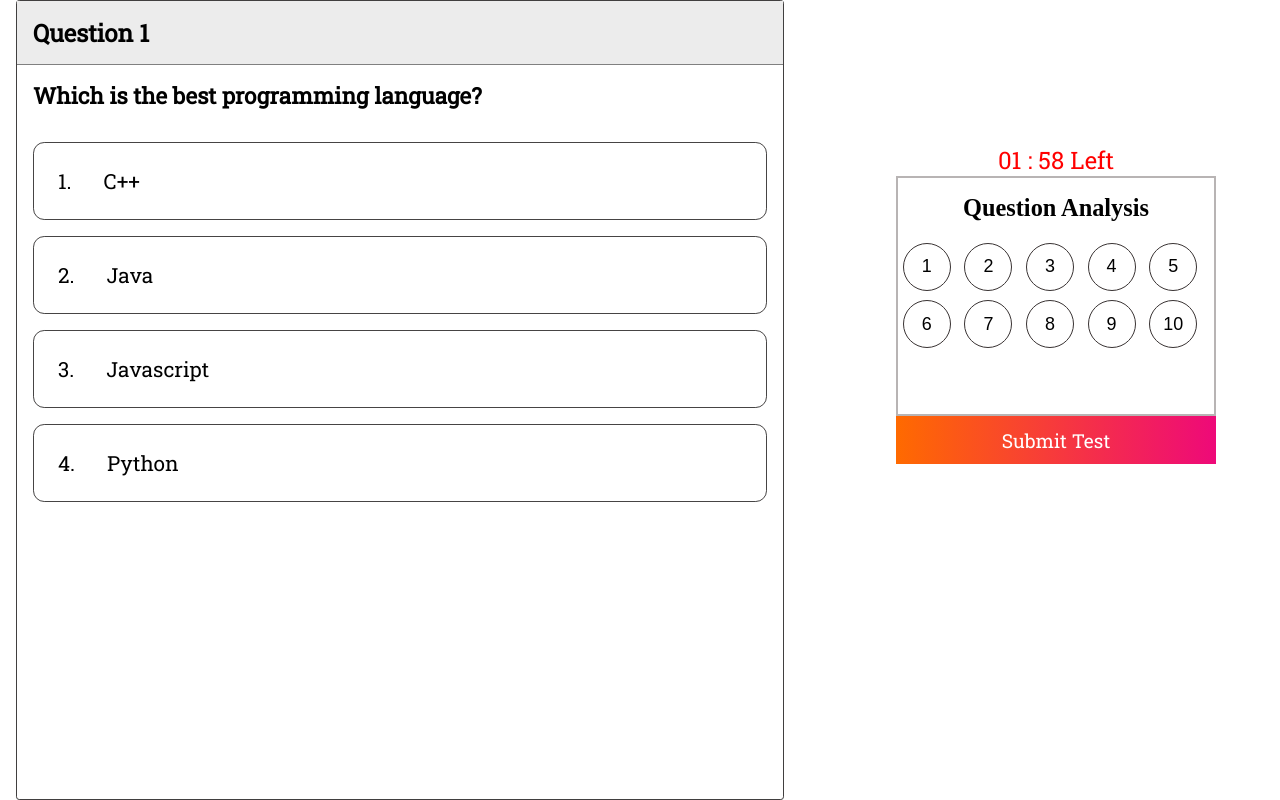
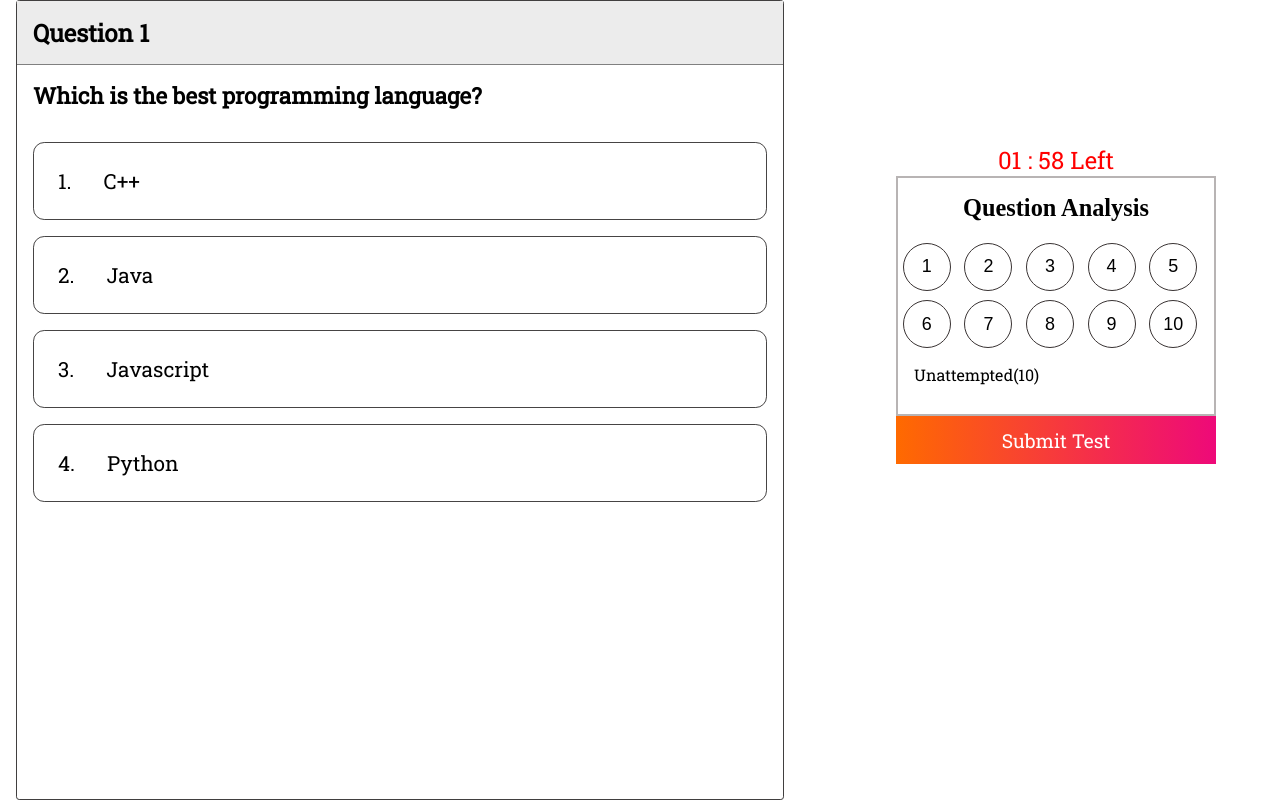
Before and after one commit to Nitish788/Nitish-Quiz-Project, a plain HTML site: page index.htm in a window 1280 px wide. Both pictures are taken after a click on the button "Start Quiz". Shown: the top 800 px of the page. Drawn offline with Linux system fonts and the light colour scheme.

Commit message:
add style

```diff
--- a/index.htm
+++ b/index.htm
@@ -19,7 +19,7 @@
         <ol>
           <li>All questions are compulsory.</li>
           <li>Total No of Question: 10</li>
-          <li>Time alloted : <mark>04</mark> Minutes.</li>
+          <li>Time alloted : <mark>02</mark> Minutes.</li>
           <li>Marks for each correct answer: 1 mark.</li>
           <li>Penalty for each incorrect answer: 0 mark.</li>
           <li>
@@ -74,6 +74,7 @@
               <button type="button" class="ques_num" scrollTo="#question-10">10 </button>
             </div>
           </div>
+          <div class="status">Unattempted(10)</div>
         </div>
         <div class="submit">
           <button type="button" id="submit">Submit Test</button>
--- a/style.css
+++ b/style.css
@@ -201,6 +201,12 @@ button {
   background: linear-gradient(to top left, #39b385, #9be15d);
   box-shadow: 28px 28px 56px #ababab, -28px -28px 56px #ffffff;
 }
+.status {
+  position: relative;
+  top: 0.7rem;
+  left: 1rem;
+  font-family: "Roboto Slab", serif;
+}
 
 .hidden {
   display: none;
```
